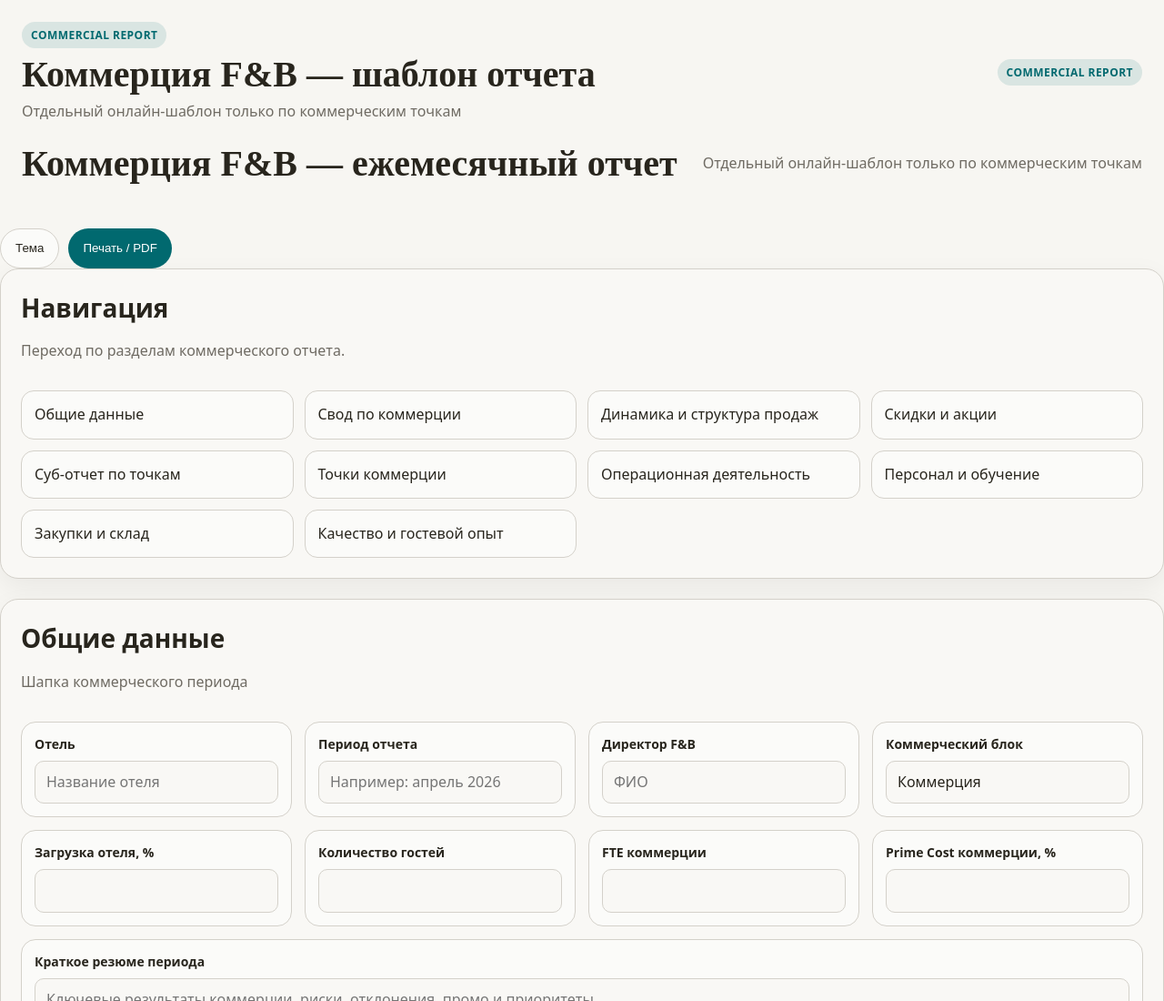
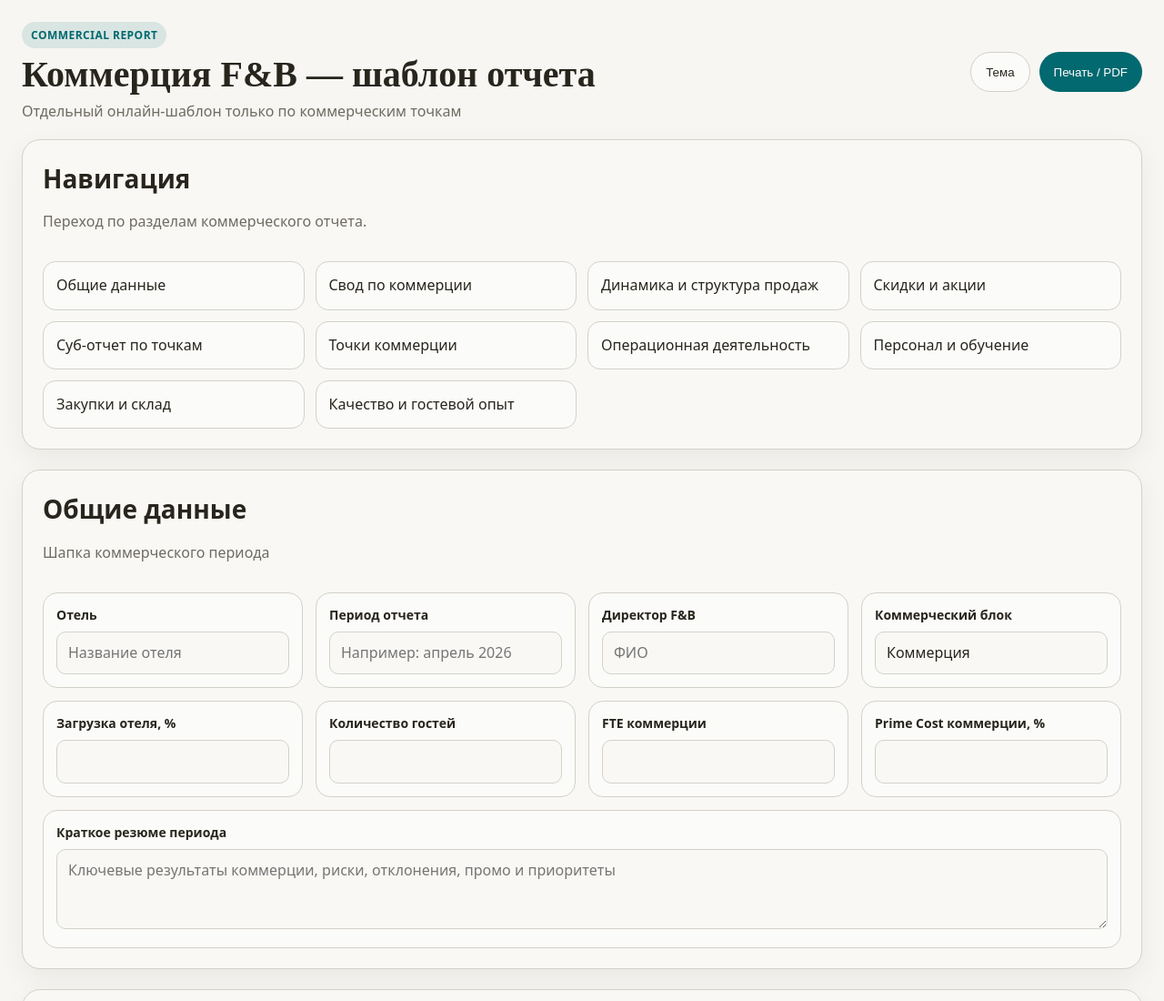
Before and after one commit to rndtechnologist-spec/fb-commercial-report, a plain HTML site: page index.html in a window 1280 px wide. Shown: the top 1100 px of the page at 91% size. Drawn offline with Linux system fonts and the light colour scheme; a web font is replaced by a local one.

Commit message:
Update index.html

```diff
--- a/index.html
+++ b/index.html
@@ -116,11 +116,6 @@
     <span class="badge">COMMERCIAL REPORT</span>
     <h1>Коммерция F&amp;B — шаблон отчета</h1>
     <div class="muted">Отдельный онлайн-шаблон только по коммерческим точкам</div>
-</div>
-          <span class="badge">COMMERCIAL REPORT</span>
-          <h1>Коммерция F&amp;B — ежемесячный отчет</h1>
-          <div class="muted">Отдельный онлайн-шаблон только по коммерческим точкам</div>
-        </div>
   </div>
   <div class="actions">
     <button class="btn btn-secondary" id="themeBtn">Тема</button>
```
Lines whose indentation alone changed are shown as unchanged.
